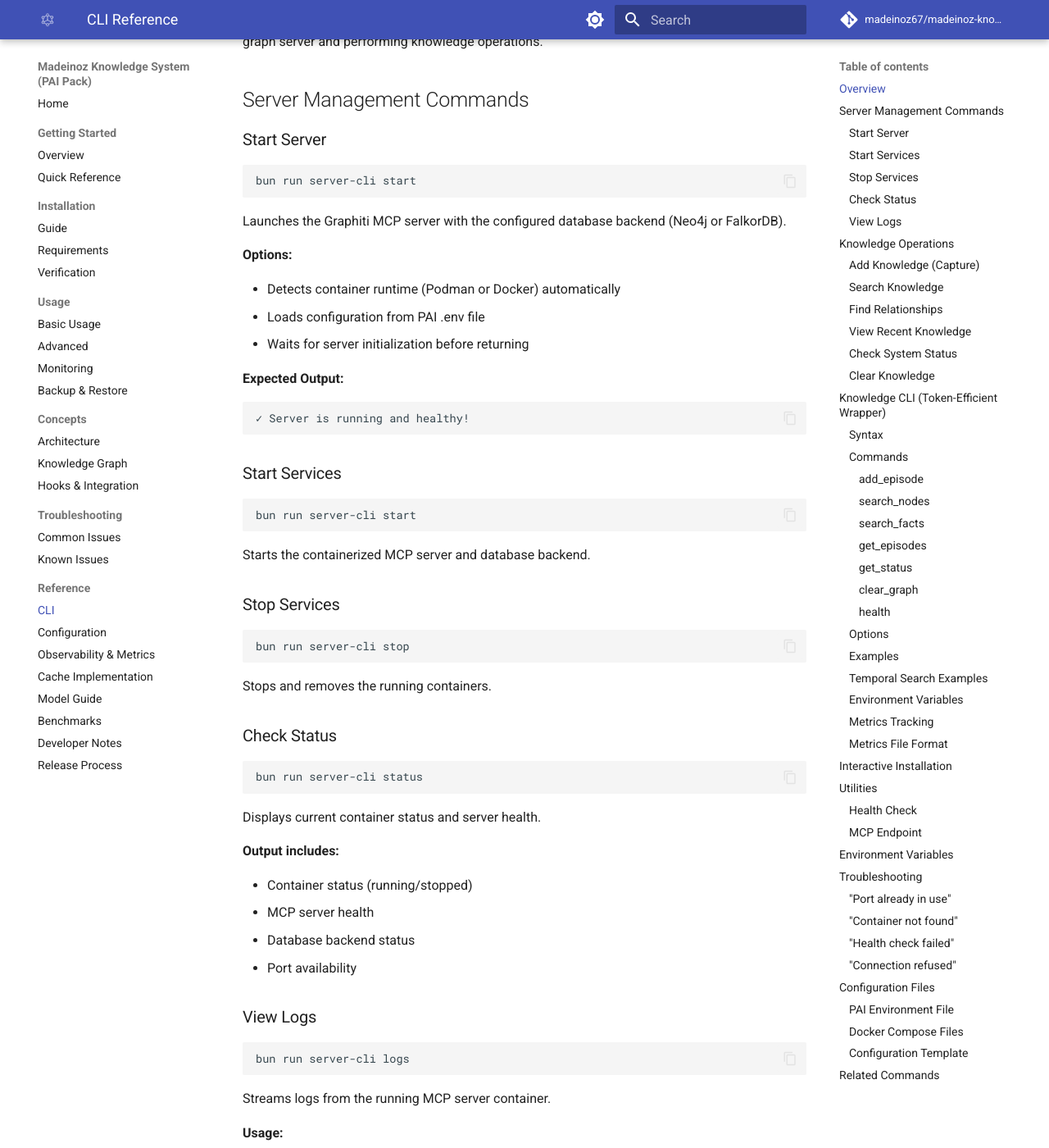
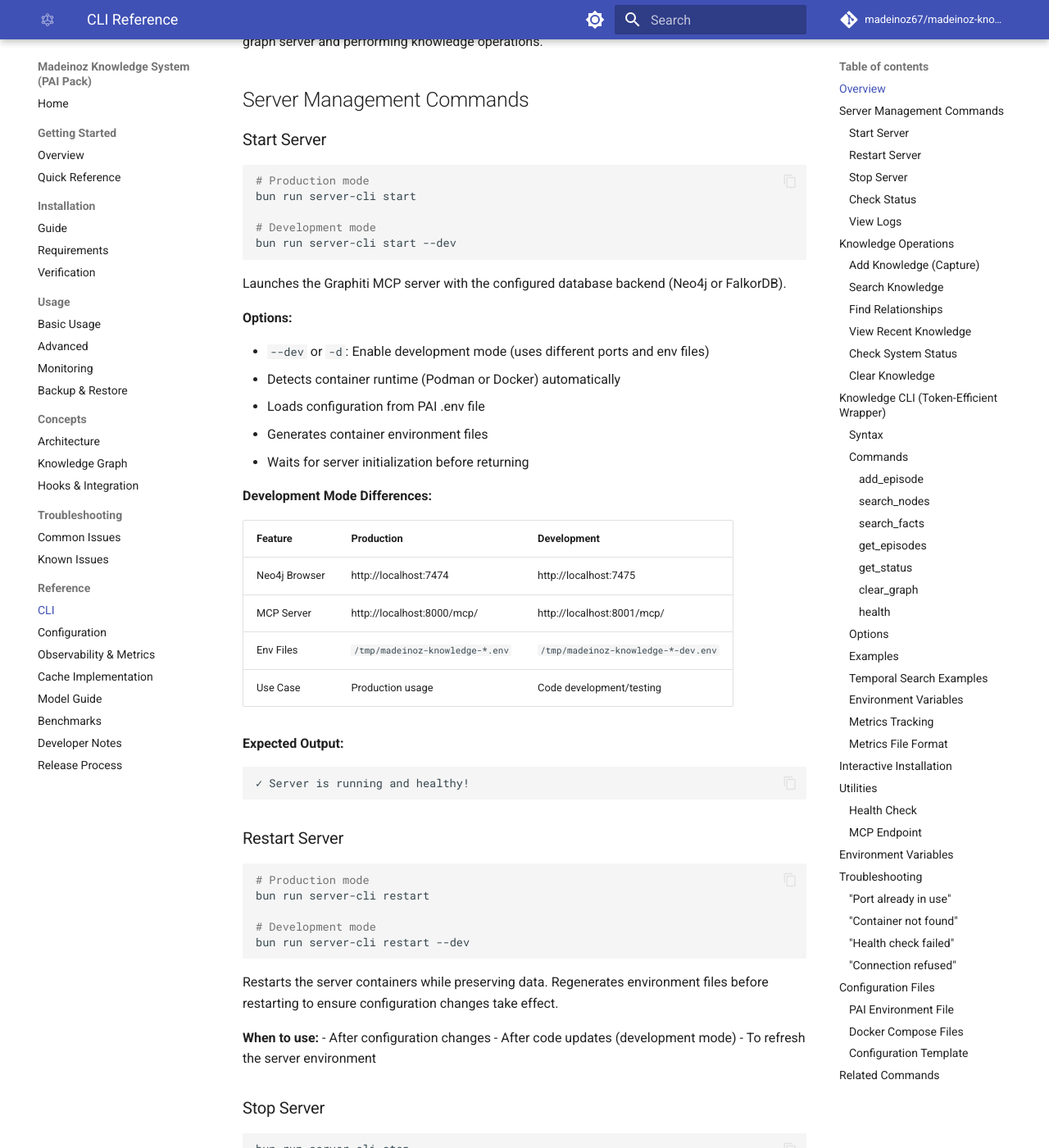
Before and after one commit to madeinoz67/madeinoz-knowledge-system, an MkDocs documentation site: the page built from docs/reference/cli.md, in a window 1280 px wide and 1400 px high, scrolled down 218 px. Shown: the whole window at 82% size. Built offline with MkDocs 1.6.1 and Material for MkDocs 9.7.7, drawn with Linux system fonts in a browser that asks for light colours; comment, search, counter and statistics services are not loaded; some of the changed text lies outside the part shown.

Commit message:
docs: add development mode documentation
Add comprehensive documentation for --dev flag:

docs/index.md:
- Add "Development Mode" section with usage examples
- Document dev mode differences (ports, env files)
- Explain when to use dev mode

docs/reference/cli.md:
- Add --dev flag documentation to start command
- Add restart command documentation (was missing)
- Add development mode comparison table
- Update logs command with correct --tail flag
- Add all log options (--mcp, --db, --no-follow)

Co-Authored-By: Claude <noreply@anthropic.com>

````diff
--- a/docs/reference/cli.md
+++ b/docs/reference/cli.md
@@ -14,16 +14,31 @@ The Madeinoz Knowledge System provides command-line tools for managing the knowl
 ### Start Server
 
 ```bash
+# Production mode
 bun run server-cli start
+
+# Development mode
+bun run server-cli start --dev
 ```
 
 Launches the Graphiti MCP server with the configured database backend (Neo4j or FalkorDB).
 
 **Options:**
 
+- `--dev` or `-d`: Enable development mode (uses different ports and env files)
 - Detects container runtime (Podman or Docker) automatically
 - Loads configuration from PAI .env file
+- Generates container environment files
 - Waits for server initialization before returning
+
+**Development Mode Differences:**
+
+| Feature | Production | Development |
+|---------|-----------|-------------|
+| Neo4j Browser | http://localhost:7474 | http://localhost:7475 |
+| MCP Server | http://localhost:8000/mcp/ | http://localhost:8001/mcp/ |
+| Env Files | `/tmp/madeinoz-knowledge-*.env` | `/tmp/madeinoz-knowledge-*-dev.env` |
+| Use Case | Production usage | Code development/testing |
 
 **Expected Output:**
 
@@ -31,21 +46,32 @@ Launches the Graphiti MCP server with the configured database backend (Neo4j or
 ✓ Server is running and healthy!
 ```
 
-### Start Services
+### Restart Server
 
 ```bash
-bun run server-cli start
+# Production mode
+bun run server-cli restart
+
+# Development mode
+bun run server-cli restart --dev
 ```
 
-Starts the containerized MCP server and database backend.
+Restarts the server containers while preserving data. Regenerates environment files before restarting to ensure configuration changes take effect.
 
-### Stop Services
+**When to use:**
+- After configuration changes
+- After code updates (development mode)
+- To refresh the server environment
+
+### Stop Server
 
 ```bash
 bun run server-cli stop
 ```
 
 Stops and removes the running containers.
+
+**Note:** Database data is persisted in Docker/Podman volumes and will be available when you restart.
 
 ### Check Status
 
@@ -57,10 +83,11 @@ Displays current container status and server health.
 
 **Output includes:**
 
+- Container runtime type (Podman/Docker)
+- Database backend (Neo4j/FalkorDB)
 - Container status (running/stopped)
-- MCP server health
-- Database backend status
-- Port availability
+- MCP server health check result
+- Port availability and access URLs
 
 ### View Logs
 
@@ -70,14 +97,27 @@ bun run server-cli logs
 
 Streams logs from the running MCP server container.
 
+**Options:**
+
+- `--mcp`: Show only MCP server logs (not database)
+- `--db`: Show only database logs (not MCP server)
+- `--tail N`: Number of lines to show (default: 100)
+- `--no-follow`: Don't follow log output (show current logs and exit)
+
 **Usage:**
 
 ```bash
-# Follow logs in real-time
+# Follow all logs in real-time
 bun run server-cli logs
 
-# View last N lines
-bun run server-cli logs --lines 100
+# Show only MCP server logs
+bun run server-cli logs --mcp
+
+# Show last 50 lines and exit
+bun run server-cli logs --tail 50 --no-follow
+
+# Show only database logs
+bun run server-cli logs --db
 ```
 
 ## Knowledge Operations
````
Also changed, not shown: docs/index.md (+19 -1 lines).
